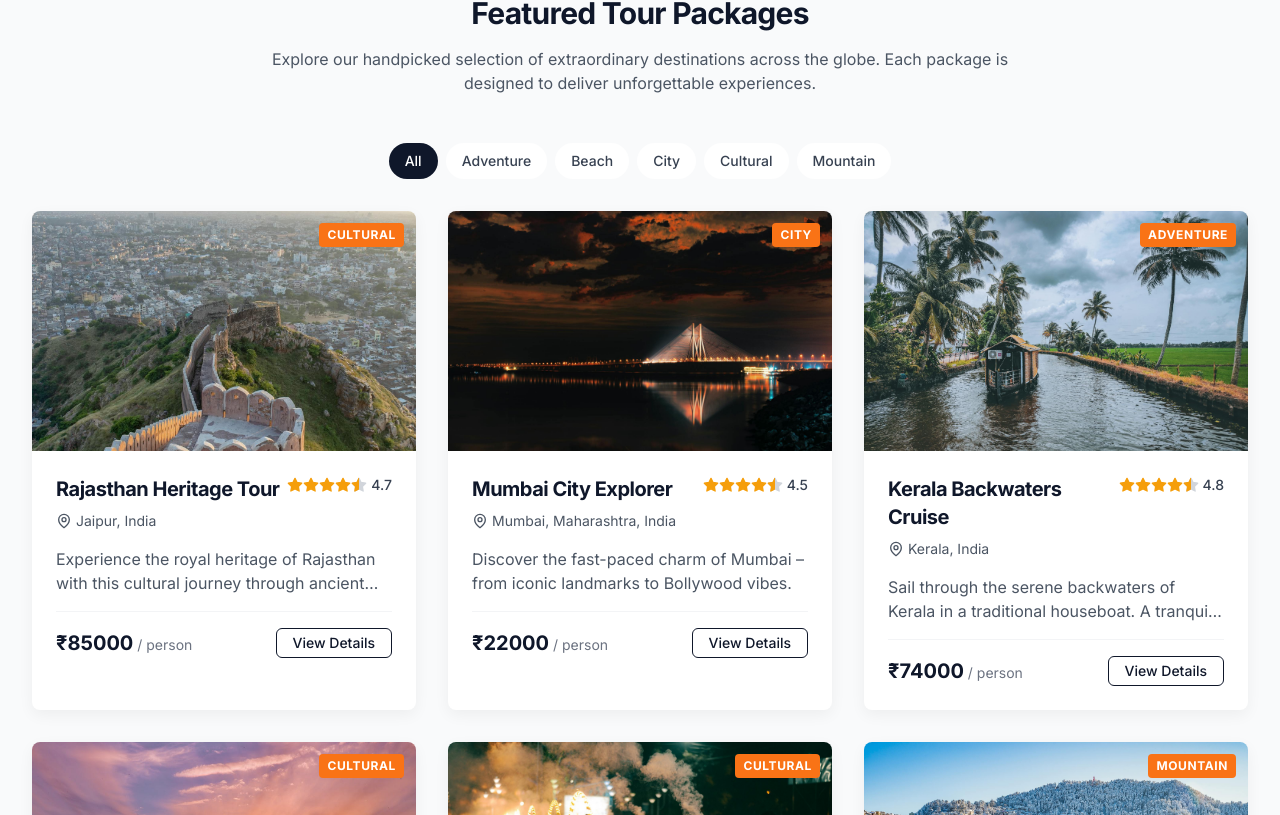
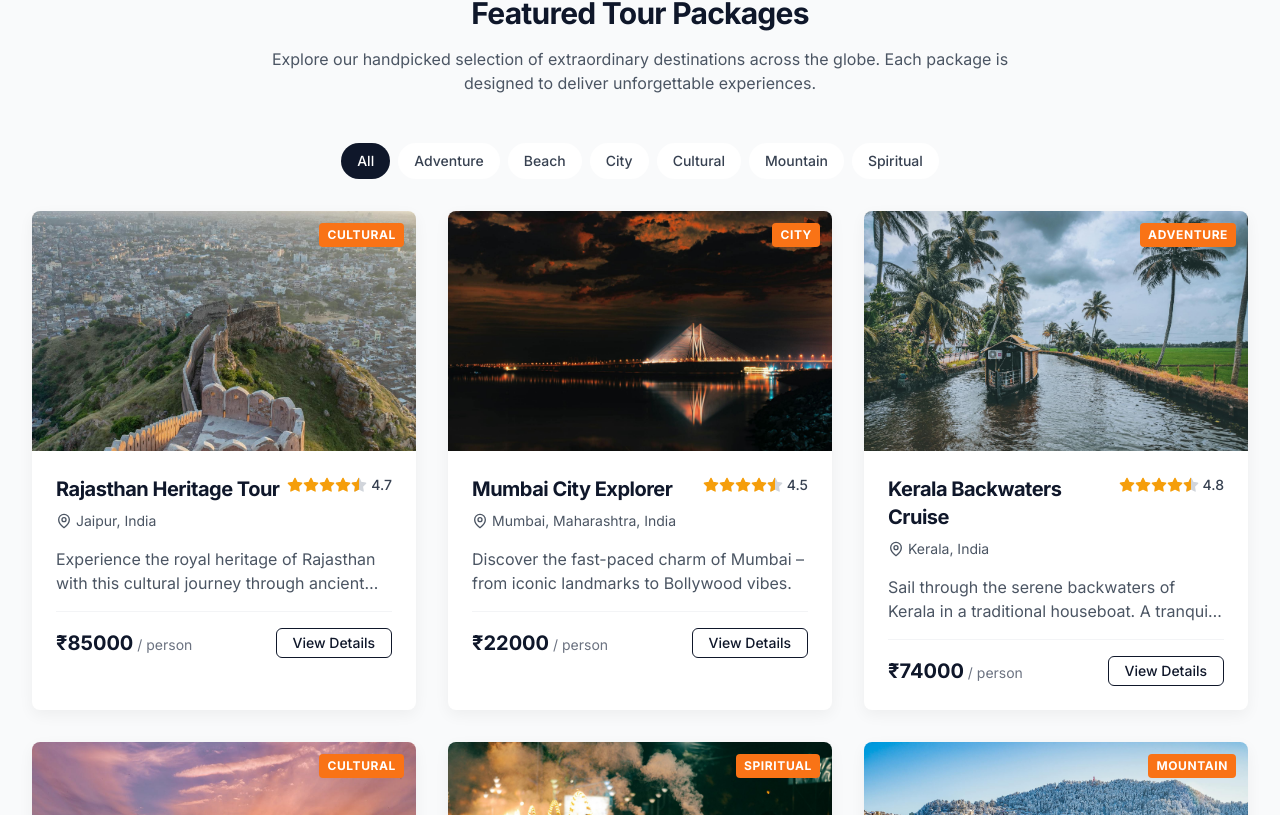
Before and after one commit to subhash0299/tourandtravel, a React (Vite) app: page / in a window 1280 px wide. Shown: the part 965-1780 px from the top of the page. Built offline with nearby package versions, Linux system fonts and the light colour scheme.

Commit message:
Changed size of logo and added new categoty to destinations

```diff
--- a/src/components/home/FeaturedDestinations.tsx
+++ b/src/components/home/FeaturedDestinations.tsx
@@ -5,7 +5,7 @@ import { Link } from 'react-router-dom';
 import StarRating from '../ui/StarRating';
 import { destinations } from '../../data/destinations';
 
-type CategoryType = 'all' | 'adventure' | 'beach' | 'city' | 'cultural' | 'mountain';
+type CategoryType = 'all' | 'adventure' | 'beach' | 'city' | 'cultural' | 'mountain' | 'spiritual';
 
 const FeaturedDestinations = () => {
   const [activeCategory, setActiveCategory] = useState<CategoryType>('all');
@@ -21,6 +21,7 @@ const FeaturedDestinations = () => {
     { id: 'city', label: 'City' },
     { id: 'cultural', label: 'Cultural' },
     { id: 'mountain', label: 'Mountain' },
+    { id: 'spiritual', label: 'Spiritual' },
   ];
 
   return (
--- a/src/components/layout/Footer.tsx
+++ b/src/components/layout/Footer.tsx
@@ -22,7 +22,7 @@ const Footer = () => {
               <img
                 src="/logos/whitelogo.PNG"
                 alt="Travanta Logo"
-                className="h-14 w-14 rounded-full object-cover"
+                className="h-10 w-10 rounded-full object-cover"
               />
               <span className="text-xl font-bold">Travanta</span>
             </Link>
--- a/src/components/layout/Navbar.tsx
+++ b/src/components/layout/Navbar.tsx
@@ -59,7 +59,7 @@ const Navbar = () => {
           <img
             src="/logos/whitelogo.PNG"
             alt="Travanta Logo"
-            className="h-7 w-7 rounded-full object-cover"
+            className="h-8 w-8 rounded-full object-cover"
           />
           <span className="text-xl font-bold">Travanta</span>
         </Link>
--- a/src/data/destinations.ts
+++ b/src/data/destinations.ts
@@ -4,7 +4,7 @@ export interface Destination {
   location: string;
   description: string;
   image: string;
-  category: 'adventure' | 'beach' | 'city' | 'cultural' | 'mountain';
+  category: 'adventure' | 'beach' | 'city' | 'cultural' | 'mountain' | 'spiritual';
   price: number;
   rating: number;
   duration: string;
@@ -223,7 +223,7 @@ export const destinations: Destination[] = [
     location: "Varanasi, India",
     description: "Experience the spiritual heart of India with rituals, ancient temples, and dawn boat rides along the sacred Ganges.",
     image: "/destpics/varansi.jpg",
-    category: "cultural",
+    category: "spiritual",
     price: 60000,
     rating: 4.4,
     duration: "4 days",
@@ -661,7 +661,7 @@ export const destinations: Destination[] = [
   "description": "Unwind in the turquoise waters of the Maldives with luxurious villas, coral reefs, and serene beaches.",
   "image": "/destpics/maldives.jpeg",
   "category": "beach",
-  "price": 45000,
+  "price": 225000,
   "rating": 4.9,
   "duration": "5 days",
   "includes": [
@@ -981,7 +981,7 @@ export const destinations: Destination[] = [
   "location": "Andhra Pradesh & Tamil Nadu, India",
   "description": "A sacred journey through South India’s most revered pilgrimage destinations – Tirupati and Rameswaram.",
   "image": "/destpics/rameshwaram.jpeg",
-  "category": "cultural",
+  "category": "spiritual",
   "price": 27000,
   "rating": 4.7,
   "duration": "5 days",
--- a/src/pages/Destinations.tsx
+++ b/src/pages/Destinations.tsx
@@ -5,7 +5,7 @@ import { destinations } from '../data/destinations';
 import Card from '../components/ui/Card';
 
 type SortOption = 'featured' | 'price-low' | 'price-high' | 'rating';
-type CategoryType = 'all' | 'adventure' | 'beach' | 'city' | 'cultural' | 'mountain';
+type CategoryType = 'all' | 'adventure' | 'beach' | 'city' | 'cultural' | 'mountain' | 'spiritual';
 
 const Destinations = () => {
   const [searchParams] = useSearchParams();
@@ -50,6 +50,7 @@ const Destinations = () => {
     { id: 'city', label: 'City' },
     { id: 'cultural', label: 'Cultural' },
     { id: 'mountain', label: 'Mountain' },
+    { id: 'spiritual', label: 'Spiritual' },
   ];
 
   const sortOptions: { value: SortOption; label: string }[] = [
```
